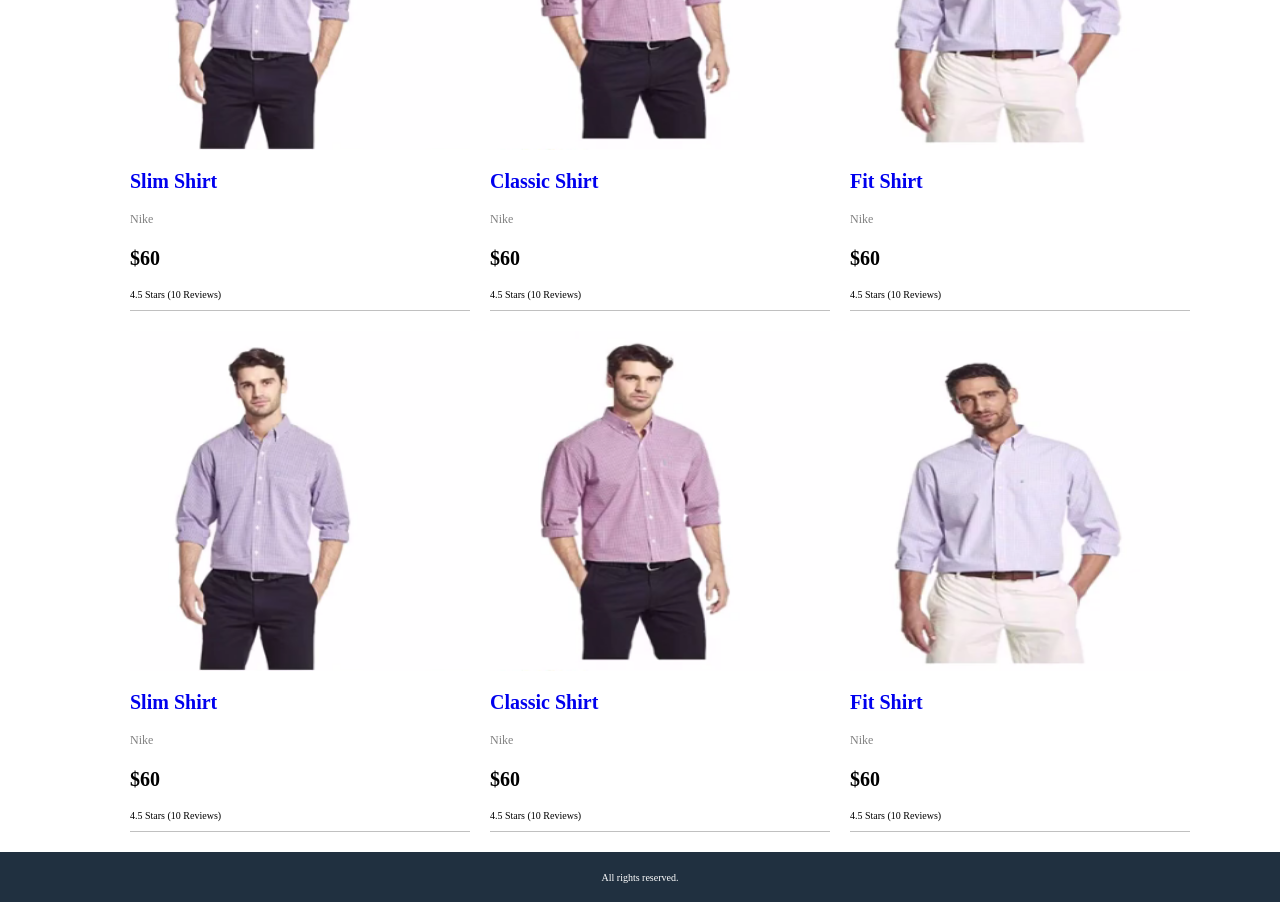
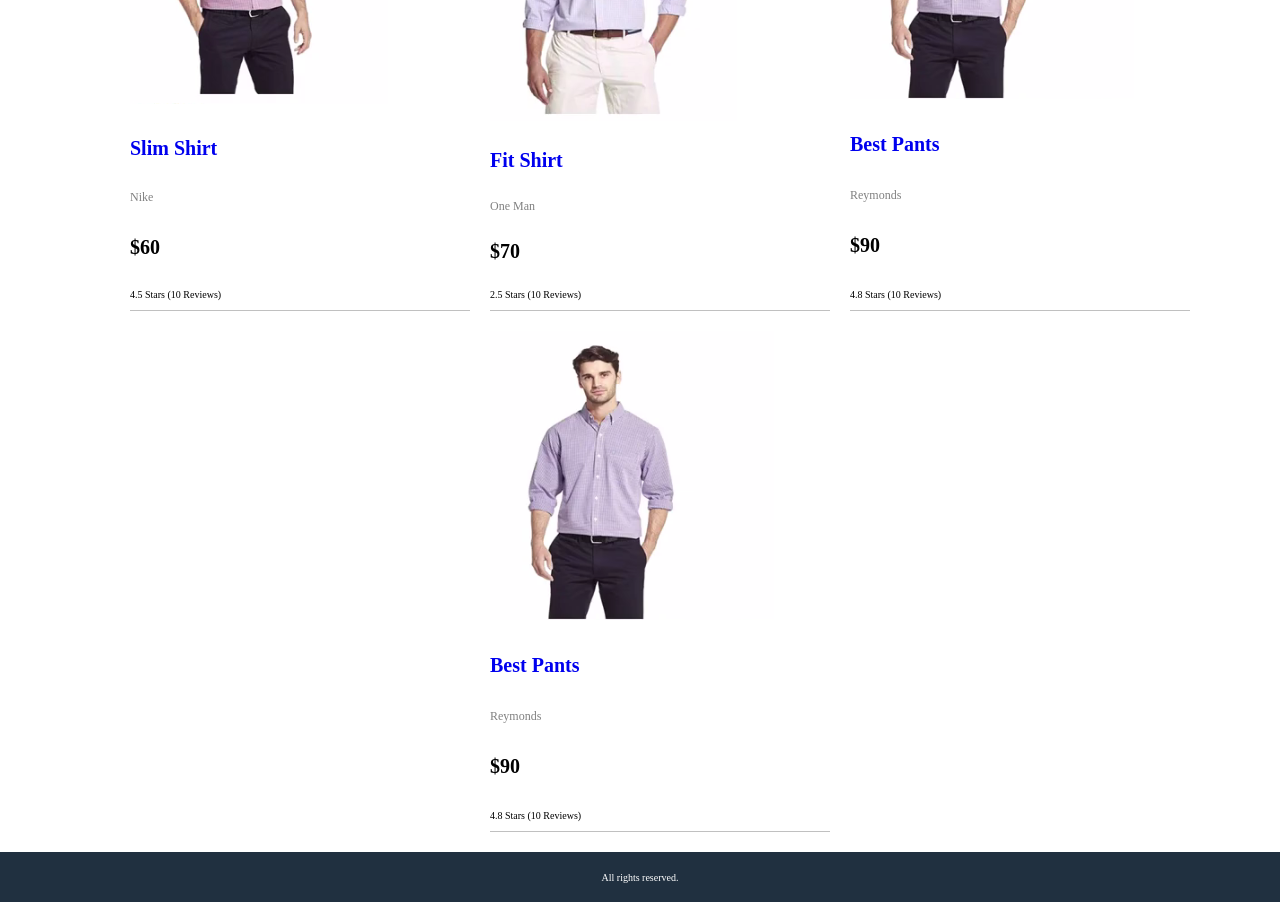
Before and after one commit to hapait/ReactCommerce, a React (Create React App) app in the folder frontend/: page / in a window 1280 px wide. Shown: the part 260-1162 px from the top of the page. Built offline with nearby package versions, Linux system fonts and the light colour scheme.

Commit message:
details page complete

```diff
--- a/frontend/package.json
+++ b/frontend/package.json
@@ -8,6 +8,7 @@
     "@testing-library/user-event": "^7.2.1",
     "react": "^16.13.1",
     "react-dom": "^16.13.1",
+    "react-router-dom": "^5.2.0",
     "react-scripts": "3.4.1"
   },
   "scripts": {
--- a/frontend/src/App.js
+++ b/frontend/src/App.js
@@ -1,22 +1,23 @@
 import React from 'react';
-import logo from './logo.svg';
+import {BrowserRouter, Route, Link} from 'react-router-dom';
+import HomeScreen from './Screens/HomeScreen';
+import ProductScreen from './Screens/ProductScreen';
 import './App.css';
 
 function App() {
-  const openMenu = () =>{
+  const openMenu = () => {
     document.querySelector(".sidebar").classList.add("open");
   }
-  const closeMenu = () =>{
+  const closeMenu = () => {
     document.querySelector(".sidebar").classList.remove("open");
   }
   return (
+    <BrowserRouter>
       <div className="grid-container">
         <header className="header">
           <div className="brand">
-                    <button onClick={openMenu}>
-                        &#9776;
-                    </button>
-                    <a href="index.html">AMAZONA</a>
+            <button onClick={openMenu}>&#9776;</button>
+            <Link to="/">AMAZONA</Link>
           </div>
           <div className="header-links">
             <a href="cart.html">Cart</a>
@@ -37,86 +38,15 @@ function App() {
         </aside>
         <main className="main">
           <div className="content">
-                    <ul className="products">
-                        {/*<!--Product 1-->*/}
-                        <li>
-                            <div className="product">
-                                <img className="products-image" src="images/s1.png" alt="Product"/>
-                                <div className="product-name">
-                                    <a href="product.html">Slim Shirt</a>
-                                </div>
-                                <div className="product-brand">Nike</div>
-                                <div className="product-price">$60</div>
-                                <div className="product-rating">4.5 Stars (10 Reviews)</div>
-                            </div>
-                        </li>
-                        {/*<!--Product 2-->*/}
-                        <li>
-                            <div className="product">
-                                <img className="products-image" src="images/c1.png" alt="Product"/>
-                                <div className="product-name">
-                                    <a href="product.html">Classic Shirt</a>
-                                </div>
-                                <div className="product-brand">Nike</div>
-                                <div className="product-price">$60</div>
-                                <div className="product-rating">4.5 Stars (10 Reviews)</div>
-                            </div>
-                        </li>
-                        {/*<!--Product 3-->*/}
-                        <li>
-                            <div className="product">
-                                <img className="products-image" src="images/f1.png" alt="Product"/>
-                                <div className="product-name">
-                                    <a href="product.html">Fit Shirt</a>
-                                </div>
-                                <div className="product-brand">Nike</div>
-                                <div className="product-price">$60</div>
-                                <div className="product-rating">4.5 Stars (10 Reviews)</div>
-                            </div>
-                        </li>
-                        {/*<!--Product 4-->*/}
-                        <li>
-                            <div className="product">
-                                <img className="products-image" src="images/s1.png" alt="Product"/>
-                                <div className="product-name">
-                                    <a href="product.html">Slim Shirt</a>
-                                </div>
-                                <div className="product-brand">Nike</div>
-                                <div className="product-price">$60</div>
-                                <div className="product-rating">4.5 Stars (10 Reviews)</div>
-                            </div>
-                        </li>
-                        {/*<!--Product 5-->*/}
-                        <li>
-                            <div className="product">
-                                <img className="products-image" src="images/c1.png" alt="Product"/>
-                                <div className="product-name">
-                                    <a href="product.html">Classic Shirt</a>
-                                </div>
-                                <div className="product-brand">Nike</div>
-                                <div className="product-price">$60</div>
-                                <div className="product-rating">4.5 Stars (10 Reviews)</div>
-                            </div>
-                        </li>
-                        {/*<!--Product 6-->*/}
-                        <li>
-                            <div className="product">
-                                <img className="products-image" src="images/f1.png" alt="Product"/>
-                                <div className="product-name">
-                                    <a href="product.html">Fit Shirt</a>
-                                </div>
-                                <div className="product-brand">Nike</div>
-                                <div className="product-price">$60</div>
-                                <div className="product-rating">4.5 Stars (10 Reviews)</div>
-                            </div>
-                        </li>
-                    </ul>
+            <Route path="/product/:id" component={ProductScreen}/>
+            <Route path="/" exact={true} component={HomeScreen}/>
           </div>
         </main>
         <footer className="footer">
           All rights reserved.
         </footer>
       </div>
+    </BrowserRouter>
   );
 }
 
--- /dev/null
+++ b/frontend/src/Screens/HomeScreen.js
@@ -0,0 +1,23 @@
+import React from 'react';
+import data from '../data';
+import { Link } from 'react-router-dom';
+function HomeScreen(props) {
+    return <ul className="products">
+        {
+            data.products.map(product =>
+                <li>
+                    <div className="product">
+                        <Link to={'product/' + product._id}><img className="products-image" src={product.image} alt="Product" /></Link>
+                        <div className="product-name">
+                            <Link to={'product/' + product._id}>{product.name}</Link>
+                        </div>
+                        <div className="product-brand">{product.brand}</div>
+                        <div className="product-price">${product.price}</div>
+                        <div className="product-rating">{product.rating} Stars ({product.numReviews} Reviews)</div>
+                    </div>
+                </li>
+            )
+        }
+    </ul>
+}
+export default HomeScreen;
--- /dev/null
+++ b/frontend/src/Screens/ProductScreen.js
@@ -0,0 +1,61 @@
+import React from 'react';
+import data from '../data';
+import { Link } from 'react-router-dom';
+function ProductScreen(props) {
+    console.log(props.match.params.id);
+    const product = data.products.find(x => x._id === props.match.params.id);
+    return <div>
+        <div className="back-to-gallery">
+            <Link to='/'>Back to gallery</Link>
+        </div>
+        <div className="details">
+            <div className="details-image">
+                <img src={product.image} alt={product.name}/>
+            </div>
+            <div className="details-info">
+                <ul>
+                    <li>
+                        <h4>{product.name}</h4>
+                    </li>
+                    <li>
+                        {product.rating} Stars ({product.numReviews} Reviews)
+                    </li>
+                    <li>
+                        Price: <b>${product.price}</b>
+                    </li>
+                    <li>
+                        Description:
+                        <div>
+                            {product.description}
+                        </div>
+                    </li>
+                </ul>
+            </div>
+            <div className="details-action">
+                <ul>
+                    <li>
+                        Price: ${product.price}
+                    </li>
+                    <li>
+                        Status: ${product.status}
+                    </li>
+                    <li>
+                        Quantity: <select>
+                            <option>1</option>
+                            <option>2</option>
+                            <option>3</option>
+                            <option>4</option>
+                            <option>5</option>
+                            <option>6</option>
+                            <option>7</option>
+                        </select>
+                    </li>
+                    <li>
+                        <button className="cartButton">Add to cart</button>
+                    </li>
+                </ul>
+            </div>
+        </div>
+    </div>
+}
+export default ProductScreen;
--- /dev/null
+++ b/frontend/src/data.js
@@ -0,0 +1,44 @@
+export default {
+    products:[
+        {
+            _id: '001',
+            name: 'Slim Shirt',
+            category: 'Shirts',
+            image: '/images/c1.png',
+            price: 60,
+            brand: 'Nike',
+            rating:  4.5,
+            numReviews: 10
+        },
+        {
+            _id: '002',
+            name: 'Fit Shirt',
+            category: 'Shirts',
+            image: '/images/f1.png',
+            price: 70,
+            brand: 'One Man',
+            rating:  2.5,
+            numReviews: 10
+        },
+        {
+            _id: '003',
+            name: 'Best Pants',
+            category: 'Pants',
+            image: '/images/s1.png',
+            price: 90,
+            brand: 'Reymonds',
+            rating:  4.8,
+            numReviews: 10
+        },
+        {
+            _id: '004',
+            name: 'Best Pants',
+            category: 'Pants',
+            image: '/images/s1.png',
+            price: 90,
+            brand: 'Reymonds',
+            rating:  4.8,
+            numReviews: 10
+        }
+    ]
+}
--- a/frontend/src/index.css
+++ b/frontend/src/index.css
@@ -6,6 +6,9 @@ body{
   font-size: 1.6rem Helvetica;
   height: 100vh;
   margin: 0;
+}
+#root{
+  height: 100%;
 }
 .grid-container{
   display: grid;
@@ -131,3 +134,59 @@ a:hover{
   right: .5rem;
   top: 1.5rem;
 }
+
+/*Product Details*/
+.details{
+  display: flex;
+  justify-content: space-between;
+  align-items: flex-start;
+  flex-wrap: wrap;
+  padding: 1rem;
+}
+.details-image{
+  flex: 2 1 60rem;
+}
+.details-image img{
+  max-width: 60rem;
+  widows: 100%;
+}
+.details-info{
+  flex: 1 1 30rem;
+}
+.details-action{
+  flex: 1 1 30rem;
+}
+
+.details-info ul, .details-action ul{
+  list-style-type: none;
+  padding: 0;
+}
+
+.details-info li, .details-action li{
+  margin-bottom: 1rem;
+}
+
+.back-to-gallery{
+  padding: 1rem;
+}
+
+.details-action{
+  border: .1rem #808080 solid;
+  border-radius: .5rem;
+  background-color: #f8f8f8;
+  padding: 1rem;
+}
+.details-action ul li:last-child{
+  display: flex;
+  flex-direction: column;
+}
+.cartButton{
+  background-color: #f08000;
+  padding: 1rem;
+  border: .1rem #808080 solid;
+  border-radius: .5rem;
+  cursor: pointer;
+}
+.cartButton:hover{
+  border: .1rem #404040 solid;
+}
```
Also changed, not shown: 1 other file (tests, documents, lock files or other folders). Lines whose indentation alone changed are shown as unchanged.
